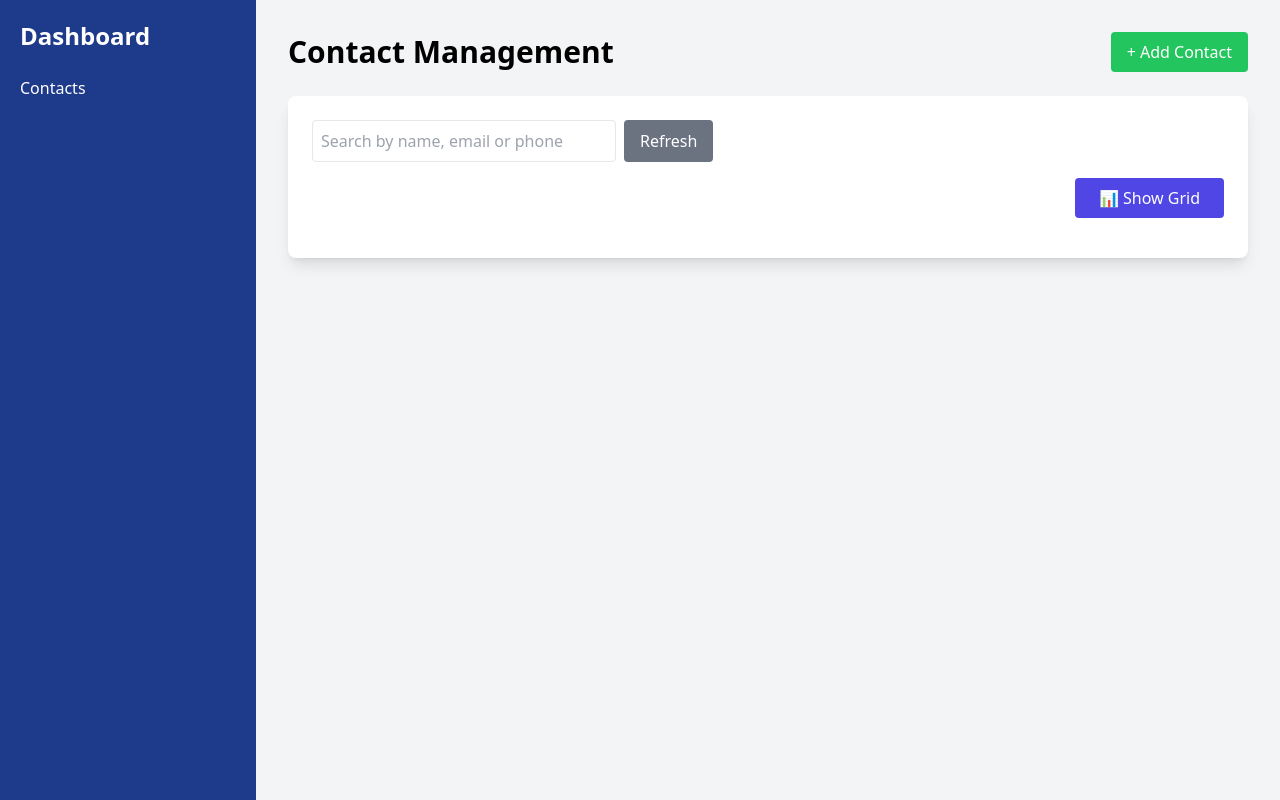
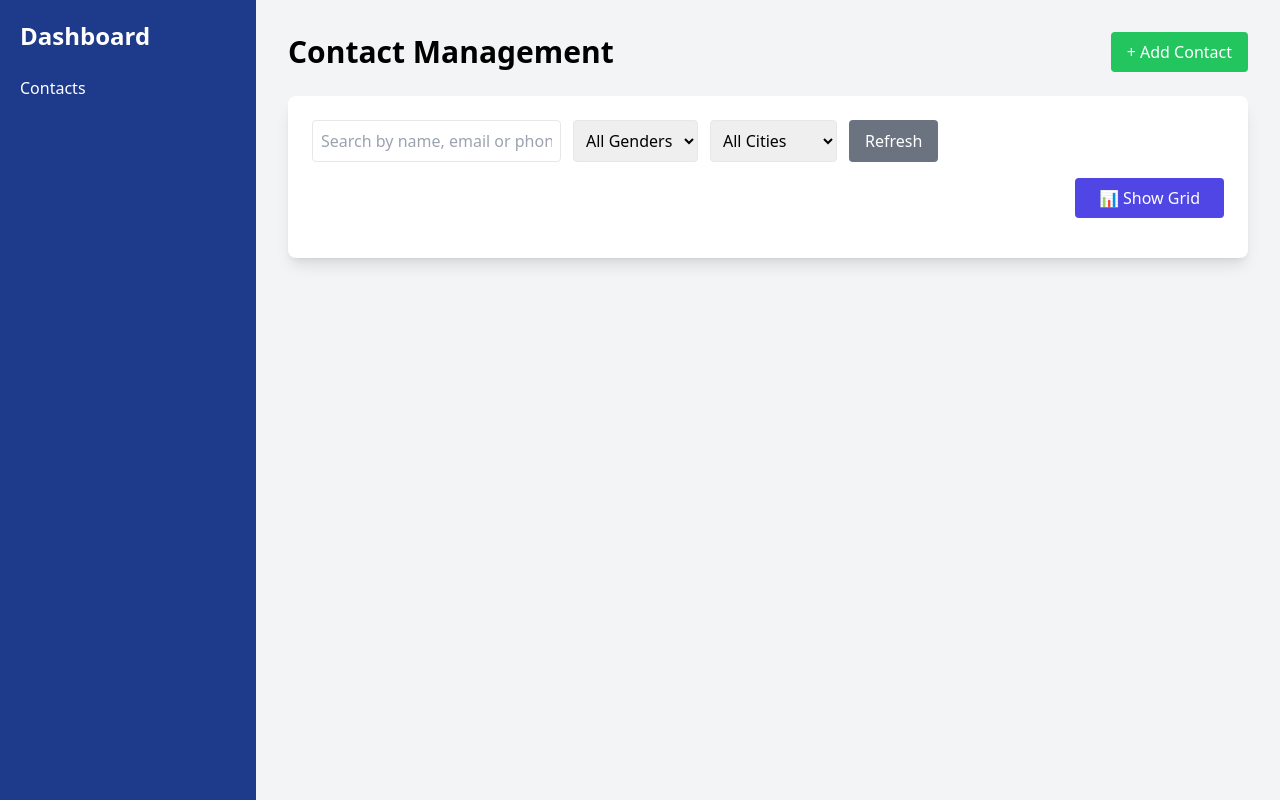
Before and after one commit to Kamalnath28/contact, a Flask app: page / in a window 1280 px wide. Run offline with Flask 3, Linux system fonts and the light colour scheme; data that the repository does not hold is empty; some libraries are stand-ins or nearby versions.

Commit message:
added filter

```diff
--- a/app.py
+++ b/app.py
@@ -13,21 +13,32 @@ db = client["contact_app"]
 collection = db["contacts"]
 
 
-# ---------------- CONTACTS PAGE ----------------
+# ---------------- CONTACTS PAGE (SEARCH + FILTER) ----------------
 @app.route('/')
 def index():
     search_query = request.args.get('search')
+    gender_filter = request.args.get('gender')
+    city_filter = request.args.get('city')
 
+    query = {}
+
+    # Search logic
     if search_query:
-        contacts = list(collection.find({
-            "$or": [
-                {"name": {"$regex": search_query, "$options": "i"}},
-                {"email": {"$regex": search_query, "$options": "i"}},
-                {"phone": {"$regex": search_query, "$options": "i"}}
-            ]
-        }))
-    else:
-        contacts = list(collection.find())
+        query["$or"] = [
+            {"name": {"$regex": search_query, "$options": "i"}},
+            {"email": {"$regex": search_query, "$options": "i"}},
+            {"phone": {"$regex": search_query, "$options": "i"}}
+        ]
+
+    # Gender filter
+    if gender_filter and gender_filter != "All":
+        query["gender"] = gender_filter
+
+    # City filter
+    if city_filter and city_filter != "All":
+        query["city"] = city_filter
+
+    contacts = list(collection.find(query))
 
     return render_template("index.html", contacts=contacts)
 
@@ -39,7 +50,10 @@ def add_contact():
         name = request.form['name']
         email = request.form['email']
         phone = request.form['phone']
+        gender = request.form['gender']
+        city = request.form['city']
 
+        # Validation
         if not re.match("^[A-Za-z ]+$", name):
             return "Invalid Name"
 
@@ -52,11 +66,12 @@ def add_contact():
         collection.insert_one({
             "name": name,
             "email": email,
-            "phone": phone
+            "phone": phone,
+            "gender": gender,
+            "city": city
         })
 
         return redirect(url_for('index'))
-
 
     return render_template("add.html")
 
@@ -77,6 +92,8 @@ def edit_contact(id):
         name = request.form['name']
         email = request.form['email']
         phone = request.form['phone']
+        gender = request.form['gender']
+        city = request.form['city']
 
         if not re.match("^[A-Za-z ]+$", name):
             return "Invalid Name"
@@ -92,7 +109,9 @@ def edit_contact(id):
             {"$set": {
                 "name": name,
                 "email": email,
-                "phone": phone
+                "phone": phone,
+                "gender": gender,
+                "city": city
             }}
         )
 
@@ -110,15 +129,16 @@ def export_excel():
     sheet = workbook.active
     sheet.title = "Contacts"
 
-    # Header
-    sheet.append(["Name", "Email", "Phone"])
+    # Updated header
+    sheet.append(["Name", "Email", "Phone", "Gender", "City"])
 
-    # Data
     for contact in contacts:
         sheet.append([
             contact.get("name"),
             contact.get("email"),
-            contact.get("phone")
+            contact.get("phone"),
+            contact.get("gender"),
+            contact.get("city")
         ])
 
     file_stream = BytesIO()
--- a/templates/index.html
+++ b/templates/index.html
@@ -12,7 +12,6 @@
     <h2 class="text-2xl font-bold mb-6">Dashboard</h2>
 
     <ul class="space-y-4">
-        <!-- Contacts Page -->
         <li>
             <a href="/" class="block hover:text-gray-300">
                 Contacts
@@ -34,21 +33,38 @@
         </a>
     </div>
 
-    <!-- White Card -->
     <div class="bg-white shadow-lg rounded-lg p-6">
 
+        <!-- Search + Filters -->
+        <div class="mb-4 flex flex-wrap gap-3">
+
             <!-- Search -->
-        <form id="searchForm" class="mb-4 flex gap-2" onsubmit="return false;">
-            <input type="text" name="search" id="searchInput"
+            <input type="text" id="searchInput"
                    placeholder="Search by name, email or phone"
-                   class="border p-2 rounded w-1/3">
+                   class="border p-2 rounded">
 
-            <!-- Refresh Button -->
-            <button type="button" onclick="refreshSearch()"
+            <!-- Gender Filter -->
+            <select id="genderFilter" class="border p-2 rounded">
+                <option value="All">All Genders</option>
+                <option value="Male">Male</option>
+                <option value="Female">Female</option>
+            </select>
+
+            <!-- City Filter -->
+            <select id="cityFilter" class="border p-2 rounded">
+                <option value="All">All Cities</option>
+                <option value="Tiruchy">Tiruchy</option>
+                <option value="Tanjore">Tanjore</option>
+                <option value="Salem">Salem</option>
+                <option value="Coimbatore">Coimbatore</option>
+            </select>
+
+            <button onclick="refreshSearch()"
                     class="bg-gray-500 text-white px-4 py-2 rounded hover:bg-gray-600">
                 Refresh
             </button>
-        </form>
+
+        </div>
 
         <!-- Show Grid Button -->
         <div class="mb-4 flex justify-end">
@@ -58,7 +74,7 @@
             </button>
         </div>
 
-        <!-- Table (Initially Hidden) -->
+        <!-- Table -->
         <div id="contactGrid" class="hidden">
             <table class="w-full border-collapse">
                 <thead>
@@ -66,16 +82,19 @@
                         <th class="p-3 border">Name</th>
                         <th class="p-3 border">Email</th>
                         <th class="p-3 border">Phone</th>
+                        <th class="p-3 border">Gender</th>
+                        <th class="p-3 border">City</th>
                         <th class="p-3 border">Actions</th>
                     </tr>
                 </thead>
                 <tbody>
-                    {% if contacts %}
                     {% for contact in contacts %}
                     <tr class="text-center hover:bg-gray-100">
                         <td class="p-3 border">{{ contact.name }}</td>
                         <td class="p-3 border">{{ contact.email }}</td>
                         <td class="p-3 border">{{ contact.phone }}</td>
+                        <td class="p-3 border">{{ contact.gender }}</td>
+                        <td class="p-3 border">{{ contact.city }}</td>
                         <td class="p-3 border space-x-2">
                             <a href="/edit/{{ contact._id }}"
                                class="bg-blue-500 text-white px-3 py-1 rounded hover:bg-blue-600">
@@ -89,17 +108,10 @@
                         </td>
                     </tr>
                     {% endfor %}
-                    {% else %}
-                        <tr>
-                            <td colspan="4" class="p-4 text-center text-gray-500">
-                                No contacts found.
-                            </td>
-                        </tr>
-                    {% endif %}
                 </tbody>
             </table>
 
-            <!-- Excel Download Button -->
+            <!-- Excel Download -->
             <div class="mt-6 flex justify-end">
                 <a href="/export"
                    class="bg-gray-600 text-white px-6 py-2 rounded hover:bg-teal-700">
@@ -114,16 +126,20 @@
 <!-- JavaScript -->
 <script>
 function toggleGrid() {
-    const grid = document.getElementById("contactGrid");
-    grid.classList.toggle("hidden");
+    document.getElementById("contactGrid").classList.toggle("hidden");
 }
 
 async function doSearch() {
-    const query = document.getElementById("searchInput").value;
-    const response = await fetch(`/?search=${encodeURIComponent(query)}`);
+    const search = document.getElementById("searchInput").value;
+    const gender = document.getElementById("genderFilter").value;
+    const city = document.getElementById("cityFilter").value;
+
+    const response = await fetch(
+        `/?search=${encodeURIComponent(search)}&gender=${gender}&city=${city}`
+    );
+
     const html = await response.text();
 
-    // Extract table HTML from response
     const parser = new DOMParser();
     const doc = parser.parseFromString(html, "text/html");
     const table = doc.querySelector("#contactGrid").innerHTML;
@@ -134,17 +150,20 @@ async function doSearch() {
 
 function refreshSearch() {
     document.getElementById("searchInput").value = "";
-    doSearch(); // reload full contact list dynamically
+    document.getElementById("genderFilter").value = "All";
+    document.getElementById("cityFilter").value = "All";
+    doSearch();
 }
 
-// 🔑 Live search with debounce (waits 300ms after typing stops)
 let debounceTimer;
+
 document.getElementById("searchInput").addEventListener("input", () => {
     clearTimeout(debounceTimer);
-    debounceTimer = setTimeout(() => {
-        doSearch();
-    }, 300);
+    debounceTimer = setTimeout(doSearch, 300);
 });
+
+document.getElementById("genderFilter").addEventListener("change", doSearch);
+document.getElementById("cityFilter").addEventListener("change", doSearch);
 </script>
 
 </body>
```
Also changed, not shown: templates/add.html (+24 -0 lines), templates/edit.html (+48 -0 lines). Lines whose indentation alone changed are shown as unchanged.
